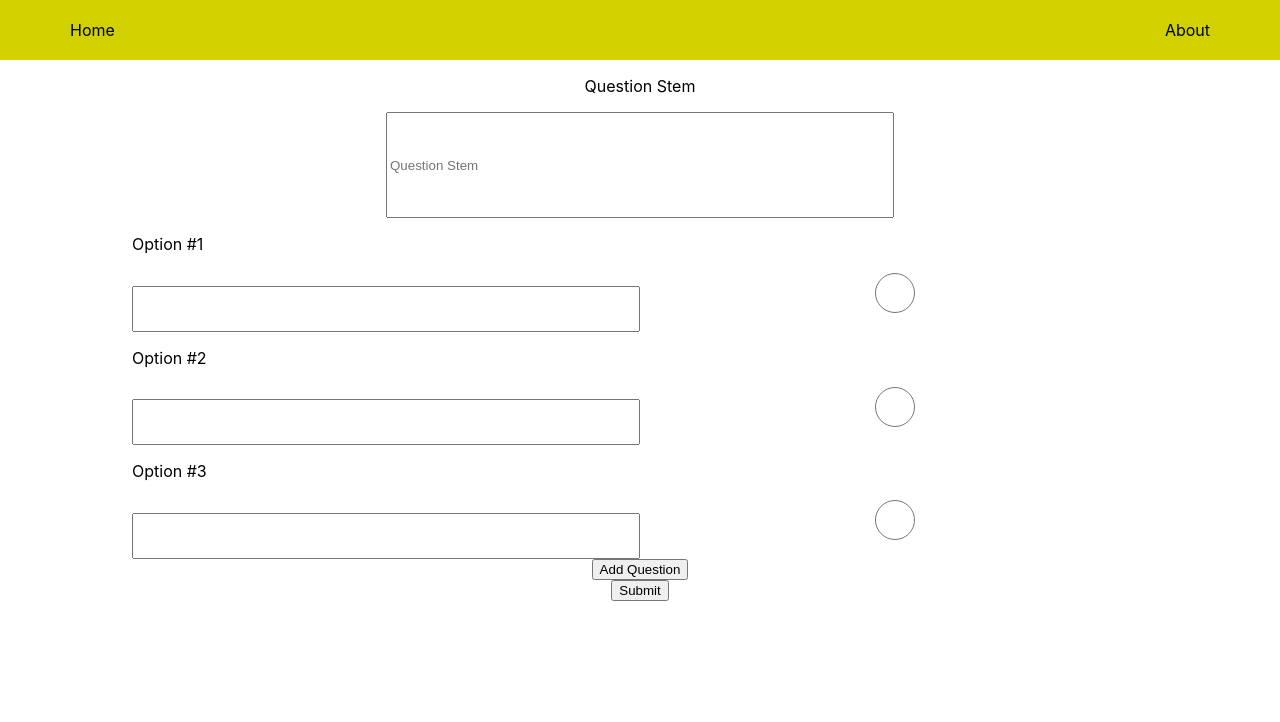
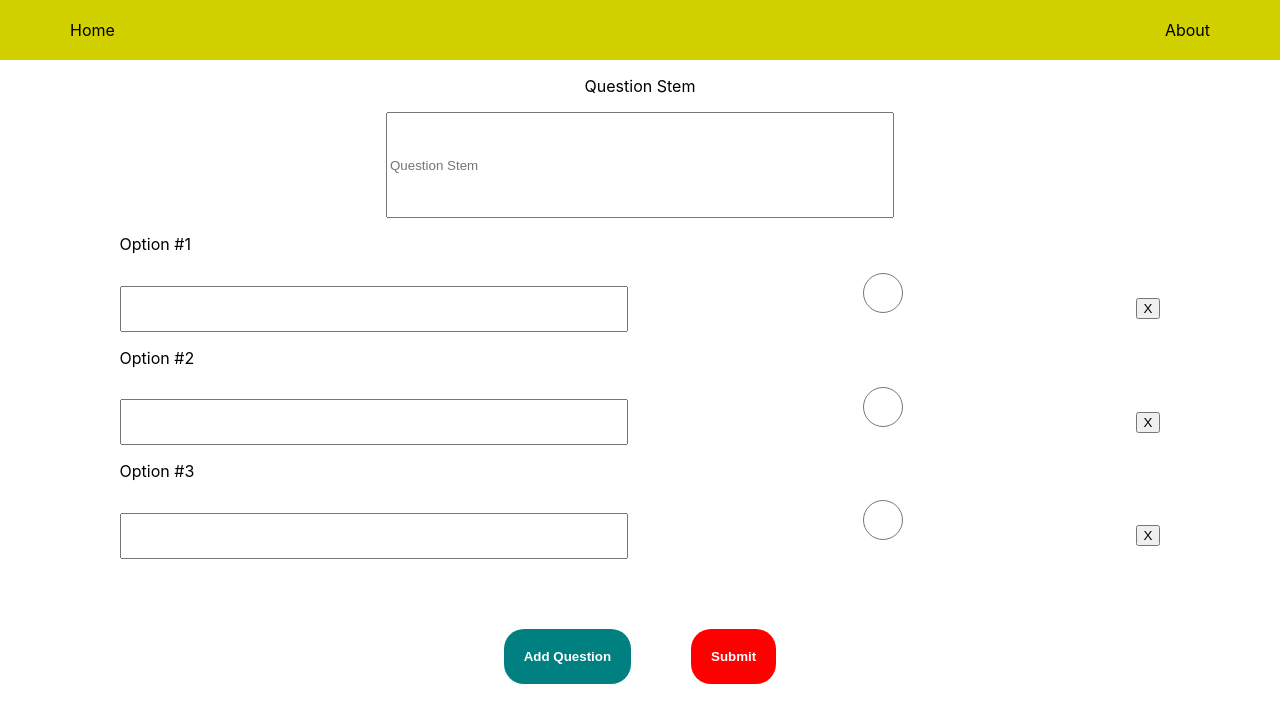
Before and after one commit to Fallenefc/questions-app, a React (Create React App) app in the folder client/: page /addQuestion in a window 1280 px wide. Shown: the top 722 px of the page. Built offline with nearby package versions, Linux system fonts and the light colour scheme; no server answers.

Commit message:
feat: adding question works, dashboard works, styling is terrible

```diff
--- a/client/src/App.tsx
+++ b/client/src/App.tsx
@@ -7,23 +7,33 @@ import {
   Route,
 } from "react-router-dom";
 import Dashboard from './Pages/Dashboard/Dashboard';
-import { getQuestions } from './Services/ApiClient';
+import { getQuestions, postQuestion } from './Services/ApiClient';
 import AddQuestion from './Pages/AddQuestion/AddQuestion';
+import { QuestionsInterface } from './Interfaces/Questions';
 
 function App() {
 
-  const [questionList, setQuestionList] = useState(null);
+  const [questionList, setQuestionList] = useState<QuestionsInterface[] | null>(null);
 
   useEffect(() => {
     getQuestions().then((data: any) => setQuestionList(data.data));
   }, [])
+
+  const addQuestion = (content: QuestionsInterface) => {
+    postQuestion(content).then((response: any) => {
+      let stateCopy: QuestionsInterface[] = [];
+      Array.isArray(questionList) ? stateCopy=[...questionList] : stateCopy=[];
+      stateCopy.push(content);
+      setQuestionList(stateCopy);
+    })
+  }
 
   return (
     <Router>
     <Header />
     <Switch>
       <Route path='/addQuestion'>
-       <AddQuestion />
+       <AddQuestion addQuestion={addQuestion}/>
       </Route>
       <Route exact path='/'>
         <Dashboard questionList={questionList}/>
--- a/client/src/Interfaces/Questions.ts
+++ b/client/src/Interfaces/Questions.ts
@@ -1,8 +1,8 @@
 export interface QuestionsInterface {
   options: string[],
-  _id: string,
+  _id?: string,
   stem: string,
   correct: number,
   category: string,
-  __v: number
+  __v?: number
 }
--- a/client/src/Pages/AddQuestion/AddQuestion.tsx
+++ b/client/src/Pages/AddQuestion/AddQuestion.tsx
@@ -1,14 +1,24 @@
 import React, { ReactElement, useState } from "react";
+import { QuestionsInterface } from "../../Interfaces/Questions";
 import "./styles.css";
 
-export default function AddQuestion(): ReactElement {
+export default function AddQuestion({addQuestion}: any): ReactElement {
+
   const [options, setOptions] = useState(["", "", ""]);
+  const [stem, setStem] = useState('');
+  const [correct, setCorrect] = useState(0);
+
+  const mockObj = {
+    "stem": "What is the name of our doggoo?",
+    "options": ["Filho", "Estopinha", "Bianca"],
+    "correct": 1,
+    "category": "Test"
+  }
 
   const handleChange = (e: any, index: number): void => {
     let stateCopy = [...options];
     stateCopy[index] = e.target.value;
     setOptions(stateCopy);
-    console.log(options);
   };
 
   const addAlternative = (e: any): void => {
@@ -18,28 +28,50 @@ export default function AddQuestion(): ReactElement {
     setOptions(newState)
   }
 
+  const deleteOption = (e: any, index: number) => {
+    e.preventDefault();
+    let newState = [...options]
+    newState.splice(index, 1)
+    setOptions(newState)
+  }
+
+  const handleSubmit = (e: any, content:QuestionsInterface) => {
+    e.preventDefault();
+    addQuestion(
+      {
+        stem: stem,
+        correct: correct,
+        options: options,
+        category: 'Test'
+      }
+    )
+  }
+
   return (
     <div className="question-container">
       <form className="question-form">
         <p>Question Stem</p>
-        <input type="textarea" placeholder="Question Stem" id="question-stem" />
+        <input type="textarea" placeholder="Question Stem" id="question-stem" value={stem} onChange={(e) => setStem(e.target.value)}/>
         {options.map((option: string, index: number) => {
           return (
             <div>
               <p>Option #{index + 1}</p>
               <input
-                type="text"
+                type='text'
                 value={options[index]}
                 onChange={(event) => {
                   handleChange(event, index);
                 }}
               ></input>
-              <input type='radio' name='correct' value={index}></input>
+              <input type='radio' name='correct' value={index} onChange={() => setCorrect(index)}></input>
+              <button onClick={(event) => deleteOption(event, index)}>X</button>
             </div>
           );
         })}
+        <div className='bottom-buttons'>
         <button onClick={addAlternative}>Add Question</button>
-        <button>Submit</button>
+        <button onClick={(event) => handleSubmit(event, mockObj)}>Submit</button>
+        </div>
       </form>
     </div>
   );
--- a/client/src/Pages/AddQuestion/styles.css
+++ b/client/src/Pages/AddQuestion/styles.css
@@ -13,3 +13,22 @@
 #question-stem {
   height: 100px;
 }
+
+.bottom-buttons {
+  padding: 40px;
+}
+
+.bottom-buttons button {
+  margin: 30px;
+  border: none;
+  background-color: red;
+  color: white;
+  padding: 20px;
+  border-radius: 20px;
+  text-decoration: none;
+  font-weight: 700;
+}
+
+.bottom-buttons button:first-child {
+  background-color: teal;
+}
--- a/client/src/Services/ApiClient.ts
+++ b/client/src/Services/ApiClient.ts
@@ -15,6 +15,7 @@ export const getQuestions = async () => {
 // POST request that returns the response so I can get the MongoDB-generated _id for the post, in case I would implement delete or update.
 export const postQuestion = async (content: QuestionsInterface) => {
   try {
+    console.log('function running')
     const response = await axios.post(`${SERVER_URL}questions`, content);
     return response;
   } catch (err) {
```
